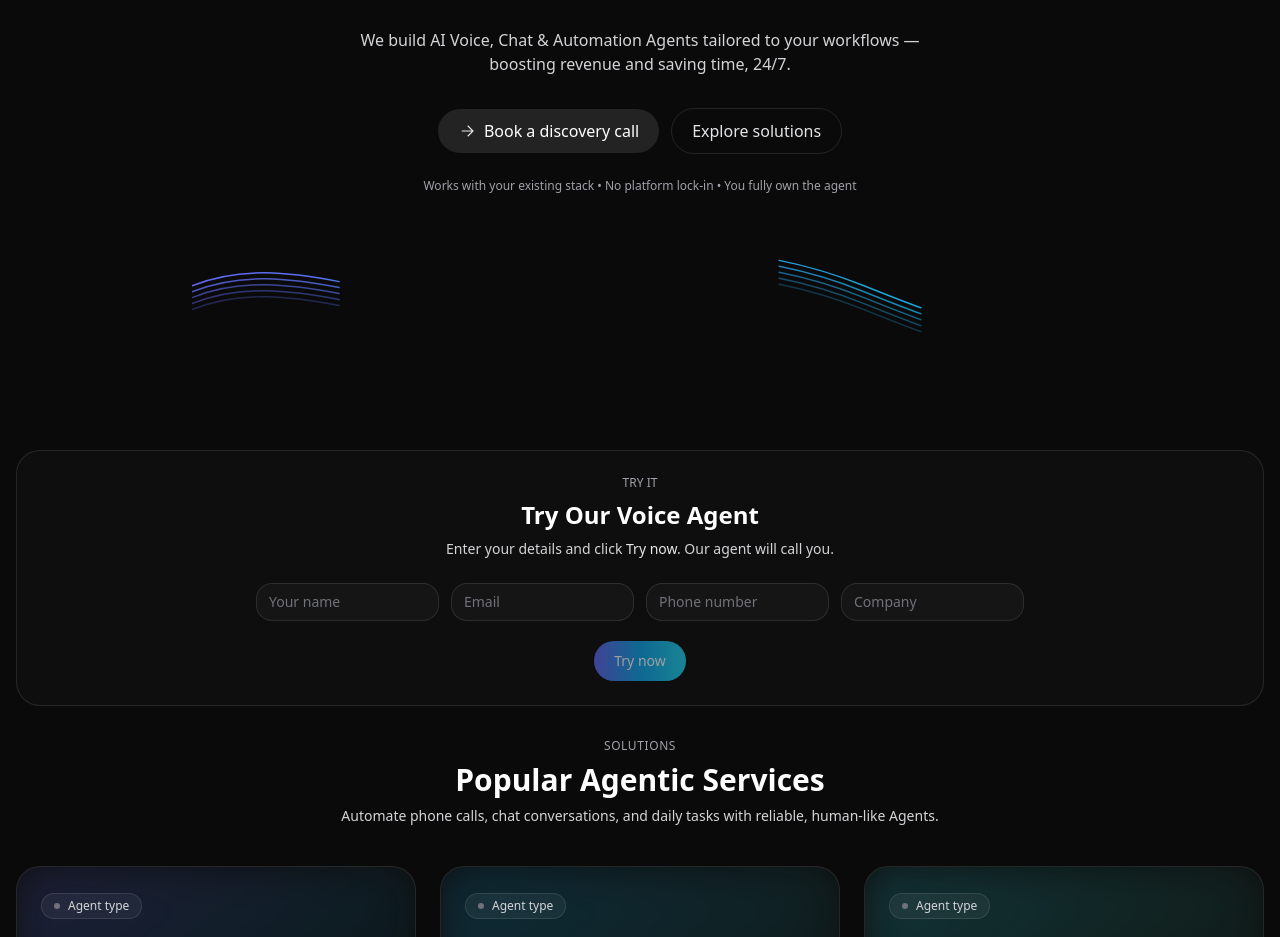
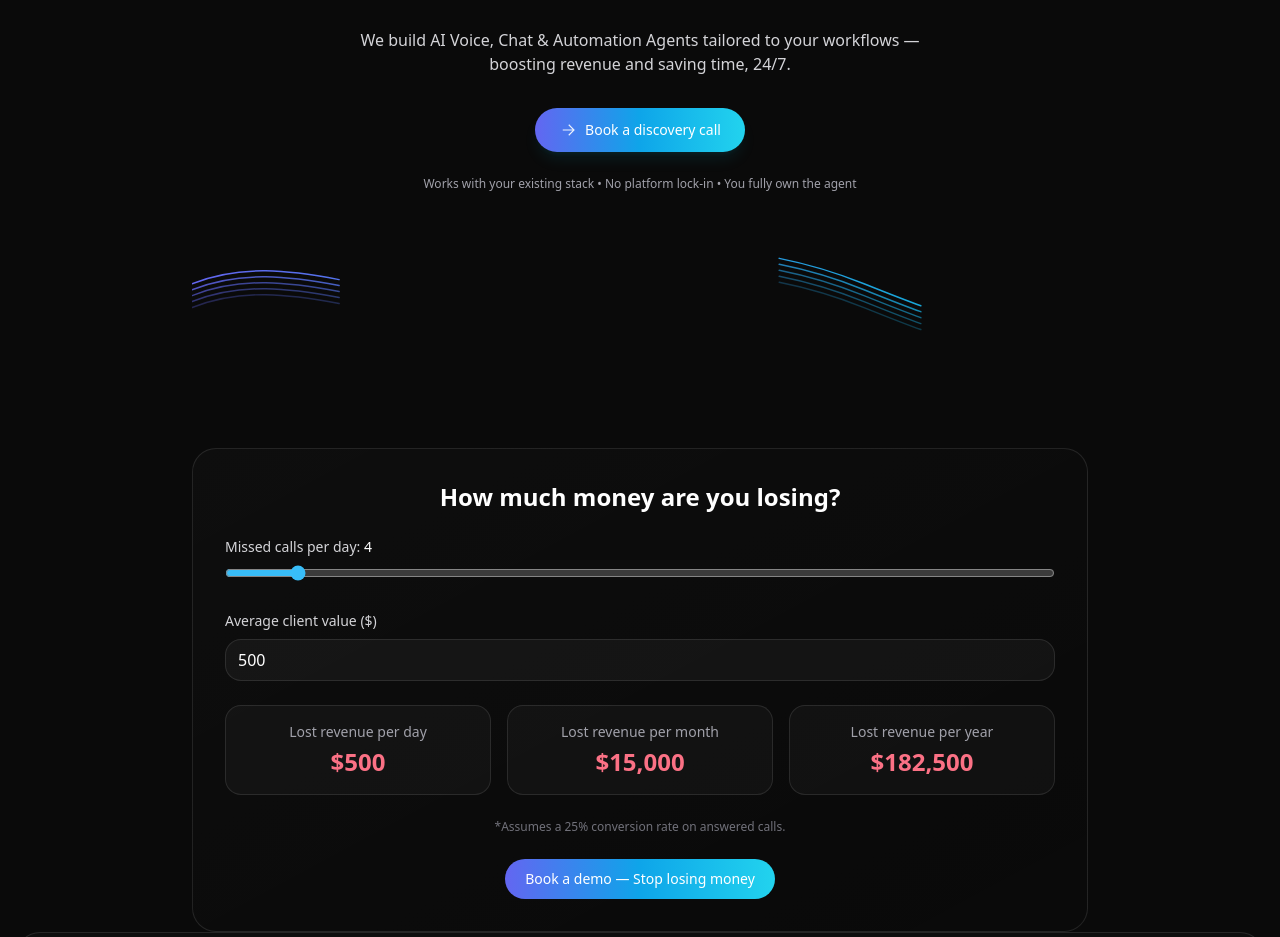
Before and after one commit to tahaissaoui-maker/autofuse-ai-site, a React (Vite) app: page / in a window 1280 px wide. Shown: the part 275-1212 px from the top of the page. Built offline with nearby package versions, Linux system fonts and the light colour scheme.

Commit message:
Update App.tsx

```diff
--- a/src/App.tsx
+++ b/src/App.tsx
@@ -1,5 +1,51 @@
 import React, { useEffect, useRef, useState } from "react";
 import { motion, AnimatePresence } from "framer-motion";
+
+// Missed Money Calculator — sits below sound waves
+const MissedMoneyCalculator = () => {
+  const [missed, setMissed] = useState(4);
+  const [value, setValue] = useState(500);
+  const conv = 0.25;
+  const day = Math.round(missed * (Number(value)||0) * conv);
+  const month = day * 30;
+  const year = day * 365;
+  const fmt = (n) => n.toLocaleString(undefined,{maximumFractionDigits:0});
+  return (
+    <section className="mx-auto max-w-7xl px-4">
+      <div className="mx-auto max-w-4xl rounded-3xl border border-white/10 bg-gradient-to-br from-white/[0.02] to-transparent p-6 sm:p-8">
+        <h3 className="text-center text-2xl font-semibold text-white">How much money are you losing?</h3>
+        <div className="mt-6 space-y-6">
+          <div>
+            <div className="text-sm text-zinc-300">Missed calls per day: <span className="font-medium text-white">{missed}</span></div>
+            <input type="range" min="0" max="50" step="1" value={missed} onChange={(e)=>setMissed(parseInt(e.target.value||'0',10))} className="mt-2 w-full accent-sky-400" />
+          </div>
+          <div>
+            <div className="text-sm text-zinc-300">Average client value ($)</div>
+            <input type="number" inputMode="numeric" min="0" value={value} onChange={(e)=>setValue(parseInt(e.target.value||'0',10))} className="mt-2 w-full rounded-2xl border border-white/10 bg-white/[0.04] px-3 py-2 text-white placeholder:text-zinc-500 focus:outline-none focus:ring-2 focus:ring-indigo-500/40" placeholder="500" />
+          </div>
+          <div className="grid gap-4 sm:grid-cols-3">
+            <div className="rounded-2xl border border-white/10 bg-white/[0.03] p-4 text-center">
+              <div className="text-sm text-zinc-400">Lost revenue per day</div>
+              <div className="mt-1 text-2xl font-bold text-rose-400">${fmt(day)}</div>
+            </div>
+            <div className="rounded-2xl border border-white/10 bg-white/[0.03] p-4 text-center">
+              <div className="text-sm text-zinc-400">Lost revenue per month</div>
+              <div className="mt-1 text-2xl font-bold text-rose-400">${fmt(month)}</div>
+            </div>
+            <div className="rounded-2xl border border-white/10 bg-white/[0.03] p-4 text-center">
+              <div className="text-sm text-zinc-400">Lost revenue per year</div>
+              <div className="mt-1 text-2xl font-bold text-rose-400">${fmt(year)}</div>
+            </div>
+          </div>
+          <p className="mt-2 text-center text-xs text-zinc-500">*Assumes a 25% conversion rate on answered calls.</p>
+          <div className="mt-4 flex justify-center">
+            <a href={CAL_URL} target="_blank" rel="noreferrer" className="inline-flex items-center rounded-full bg-gradient-to-r from-indigo-500 via-sky-500 to-cyan-400 px-5 py-2.5 text-sm font-medium text-white hover:opacity-95">Book a demo — Stop losing money</a>
+          </div>
+        </div>
+      </div>
+    </section>
+  );
+};
 
 /*******************************************************
  AutoFuse AI — Voice AI Agency (Inflate‑style, compact)
@@ -193,7 +239,7 @@ const Header = ({ route, onNavigate }) => {
             <a key={item.label} href={`#${item.route}`} onClick={(e)=>{e.preventDefault(); onNavigate(item.route);}} className={classNames("rounded-full px-3 py-2 text-sm transition hover:bg-white/5", route===item.route?"text-white":"text-zinc-300 hover:text-white")}>{item.label}</a>
           ))}
         </nav>
-        <a href={CAL_URL} target="_blank" rel="noreferrer" className="hidden md:inline-flex ml-4 rounded-full bg-gradient-to-r from-indigo-500 via-sky-500 to-cyan-400 px-4 py-2 text-sm font-medium text-white hover:opacity-95">Book a Strategy Call</a>
+        <a href={CAL_URL} target="_blank" rel="noreferrer" className="hidden md:inline-flex ml-4 rounded-full bg-gradient-to-r from-indigo-500 via-sky-500 to-cyan-400 px-4 py-2 text-sm font-medium text-white hover:opacity-95">Book a Free Call</a>
 
         <button onClick={()=>setOpen(s=>!s)} className="md:hidden inline-flex h-10 w-10 items-center justify-center rounded-xl border border-white/10 bg-white/5 text-white" aria-label="Toggle menu">
           <svg width="18" height="18" viewBox="0 0 18 18" className="opacity-90"><path d="M2 4h14M2 9h14M2 14h14" stroke="currentColor" strokeWidth="1.5"/></svg>
@@ -232,12 +278,11 @@ const HomePage = ({ onNavigate }) => (
             Scale fast and cut costs with <span className="bg-gradient-to-r from-indigo-400 via-sky-400 to-cyan-300 bg-clip-text text-transparent">AI workers</span>
           </h1>
           <p className="mx-auto mt-6 max-w-xl text-center text-zinc-300">We build AI Voice, Chat & Automation Agents tailored to your workflows — boosting revenue and saving time, 24/7.</p>
-          <div className="mt-8 flex flex-wrap items-center justify-center gap-3">
-            <a href={CAL_URL} target="_blank" rel="noreferrer" className="group inline-flex items-center gap-2 rounded-full bg-white/10 px-5 py-2.5 text-white transition hover:bg-white/20">
+          <div className="mt-8 flex items-center justify-center">
+            <a href={CAL_URL} target="_blank" rel="noreferrer" className="inline-flex items-center gap-2 rounded-full bg-gradient-to-r from-indigo-500 via-sky-500 to-cyan-400 px-6 py-3 text-sm font-medium text-white shadow-lg shadow-cyan-500/10 hover:opacity-95 focus:outline-none focus:ring-2 focus:ring-indigo-500/40">
               <svg width="18" height="18" viewBox="0 0 24 24" className="opacity-90 group-hover:translate-x-0.5 transition-transform"><path d="M5 12h14M13 5l7 7-7 7" stroke="currentColor" strokeWidth="1.5" fill="none"/></svg>
               Book a discovery call
             </a>
-            <button onClick={()=>onNavigate("solutions")} className="inline-flex items-center gap-2 rounded-full border border-white/10 bg-transparent px-5 py-2.5 text-zinc-200 hover:bg-white/5">Explore solutions</button>
           </div>
           <p className="mt-6 text-center text-xs text-zinc-400">
             Works with your existing stack • No platform lock-in • You fully own the agent
@@ -248,6 +293,8 @@ const HomePage = ({ onNavigate }) => (
 
       </div>
     </section>
+
+    <MissedMoneyCalculator />
 
     <TryCallSection />
 
```
